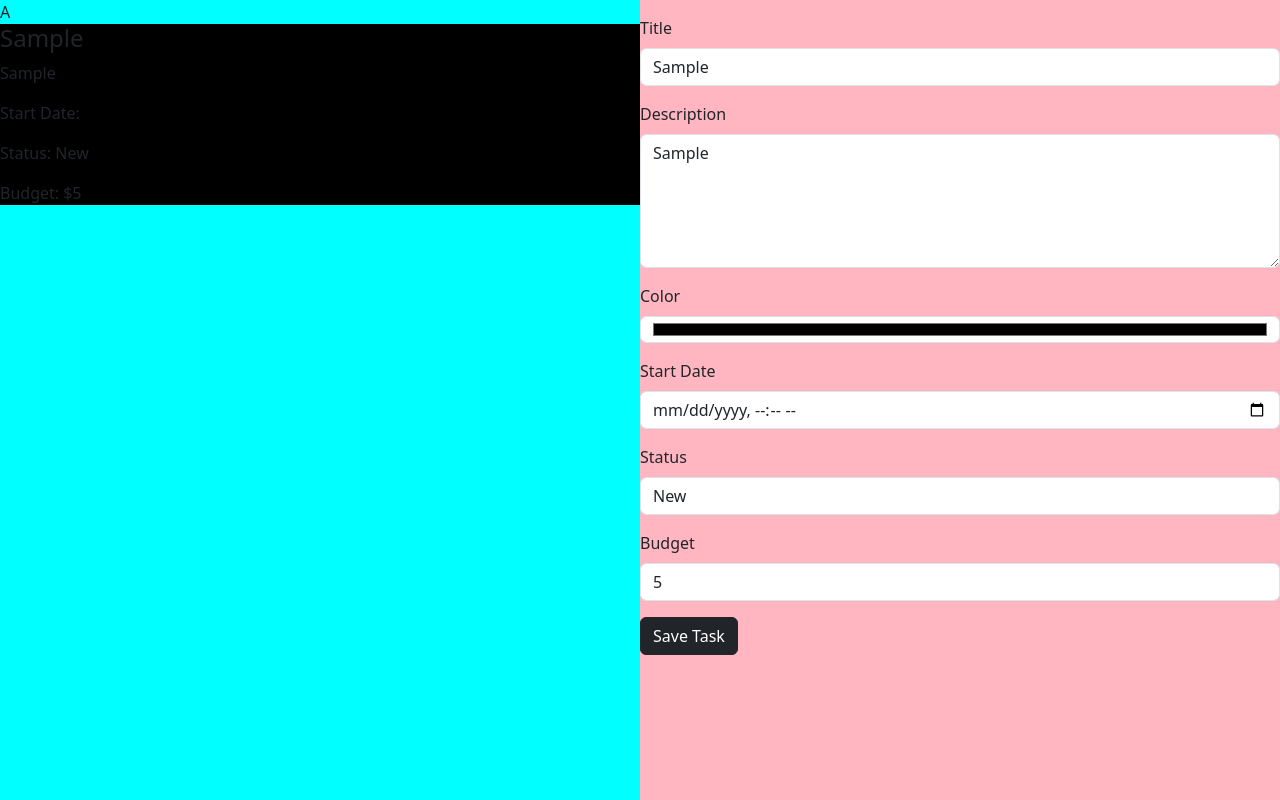
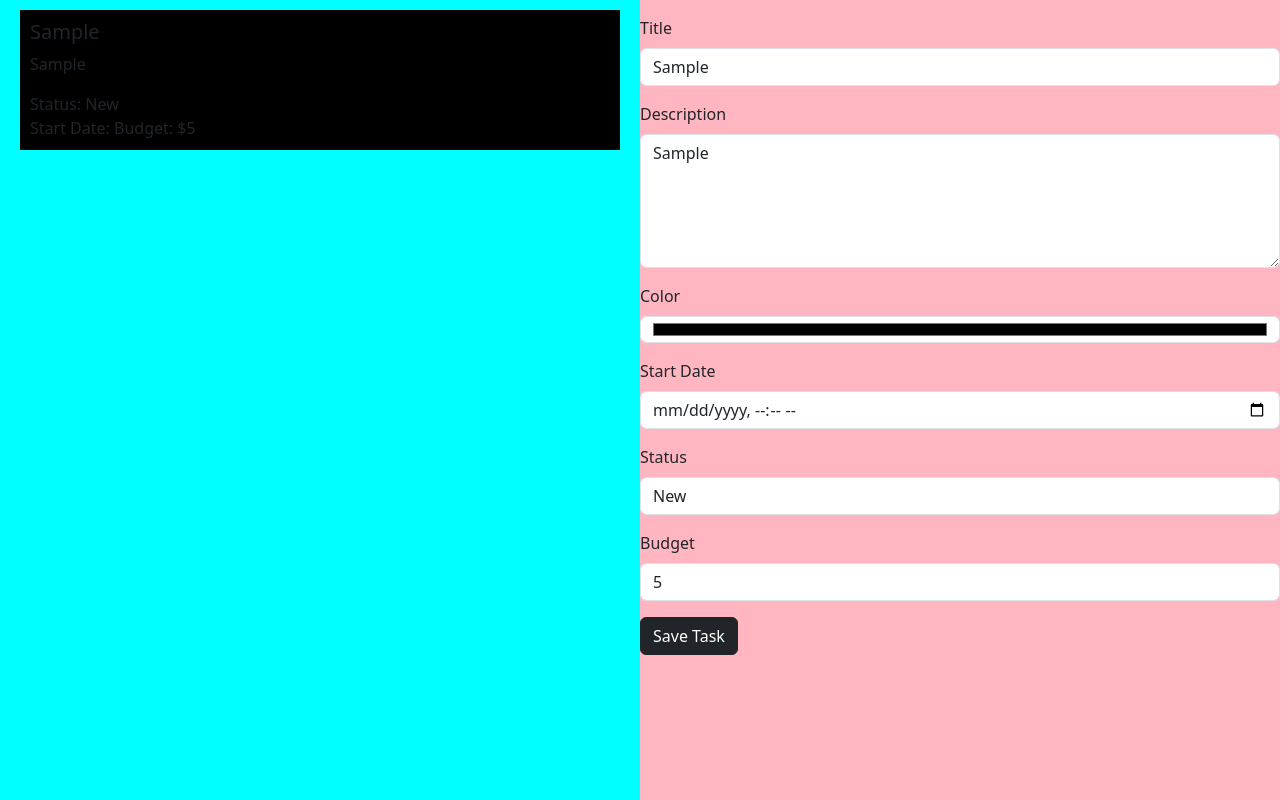
Before and after one commit to ngreenfield/106, a plain HTML site: page index.html in a window 1280 px wide. Both pictures are taken after typing "Sample", "Sample", "5" into the empty fields and a click on the button "Save Task". Drawn offline with nearby package versions, Linux system fonts and the light colour scheme; no server answers.

Commit message:
assignment 3

```diff
--- a/index.html
+++ b/index.html
@@ -10,7 +10,10 @@
 <body>
 
     <main>
-        <section id="list">A</section>
+        <section id="list">
+            <div class="pending-tasks"></div>
+        </section>
+
         <section id="form">
             <div class="mt-3">
                 <label class="form-label">Title</label>
@@ -49,6 +52,7 @@
 
     <script src="https://cdn.jsdelivr.net/npm/bootstrap@5.3.3/dist/js/bootstrap.bundle.min.js" integrity="sha384-YvpcrYf0tY3lHB60NNkmXc5s9fDVZLESaAA55NDzOxhy9GkcIdslK1eN7N6jIeHz" crossorigin="anonymous"></script>
     <script src="https://code.jquery.com/jquery-3.7.1.js" integrity="sha256-eKhayi8LEQwp4NKxN+CfCh+3qOVUtJn3QNZ0TciWLP4=" crossorigin="anonymous"></script>
+    <script src="./scripts/task.js"></script>
     <script src="./scripts/app.js"></script>
 </body>
 </html>
--- a/scripts/app.js
+++ b/scripts/app.js
@@ -2,48 +2,65 @@ function saveTask() {
     console.log("Saving task");
 
     // Get values from the form
-    let title = document.getElementById("txtTitle").value;
-    let description = document.getElementById("txtDescription").value;
-    let color = document.getElementById("selColor").value;
-    let startDate = document.getElementById("selDate").value;
-    let status = document.getElementById("selStatus").value;
-    let budget = document.getElementById("numBudget").value;
+    const title = $("#txtTitle").val();
+    const description = $("#txtDescription").val();
+    const color = $("#selColor").val();
+    const date = $("#selDate").val();
+    const status = $("#selStatus").val();
+    const budget = $("#numBudget").val();
+
+    console.log(title, description, color, date, status, budget);
 
     // Build an object with the task data
-    let task = {
-        title: title,
-        description: description,
-        color: color,
-        startDate: startDate,
-        status: status,
-        budget: budget
-    };
+    let taskToSave = new Task (title, description, color, date, status, budget);
+    console.log(taskToSave);
 
-    console.log("Task object:", task);
+    //save to server
+    $.ajax({
+        type: "POST",
+        url: "http://fsdiapi.azurewebsites.net/api/tasks/",
+        data: JSON.stringify(taskToSave),
+        contentType: "application/json",
+        success: function(response){
+            console.log(response);
+        },
+        error: function(error){
+            console.log(error);
+        }
+    })
 
     // Display the task on the screen
-    displayTask(task);
+    displayTask(taskToSave);
 }
 
 function displayTask(task) {
-    let listSection = document.getElementById("list");
+    let syntax = `<div class='task' style='background-color: ${task.color};'>
+    <div class='info'>
+        <h5>${task.title}</h5>
+        <p>${task.description}</p>
+    </div>
 
-    let taskElement = document.createElement("div");
-    taskElement.classList.add("task");
+    <label class = 'status'> Status: ${task.status}</label>
 
-    taskElement.style.backgroundColor = task.color;
+    <div class = 'date-budget'>
+    <label>Start Date: ${task.date}</label>
+    <label>Budget: $${task.budget}</label>
+    </div>
+    </div>`
+    $(".pending-tasks").append(syntax);
+}
 
-    // Display task information inside the div
-    taskElement.innerHTML = `
-        <h4>${task.title}</h4>
-        <p>${task.description}</p>
-        <p>Start Date: ${task.startDate}</p>
-        <p>Status: ${task.status}</p>
-        <p>Budget: $${task.budget}</p>
-    `;
-
-    // Append the task to the list section
-    listSection.appendChild(taskElement);
+function testFunction(){
+    $.ajax({
+        type:"get",
+        url:"https://fsdiapi.azurewebsites.net/api/tasks/",
+        success: function(response){
+            console.log(response);
+        },
+        error: function(error){
+            console.log(error);
+        }
+    });
 }
 
 function init() {
--- /dev/null
+++ b/scripts/task.js
@@ -0,0 +1,11 @@
+class Task {
+    constructor(title, description, color, date, status, budget){
+        this.title = title;
+        this.description = description;
+        this.color = color;
+        this.date = date;
+        this.status = status;
+        this.budget = budget;
+        this.name = "nickg";
+    }
+}
--- a/style/app.css
+++ b/style/app.css
@@ -12,3 +12,8 @@ main{
     background-color: lightpink;
     flex: 2;
 }
+
+.task{
+    margin: 10px 20px;
+    padding: 10px;
+}
```
